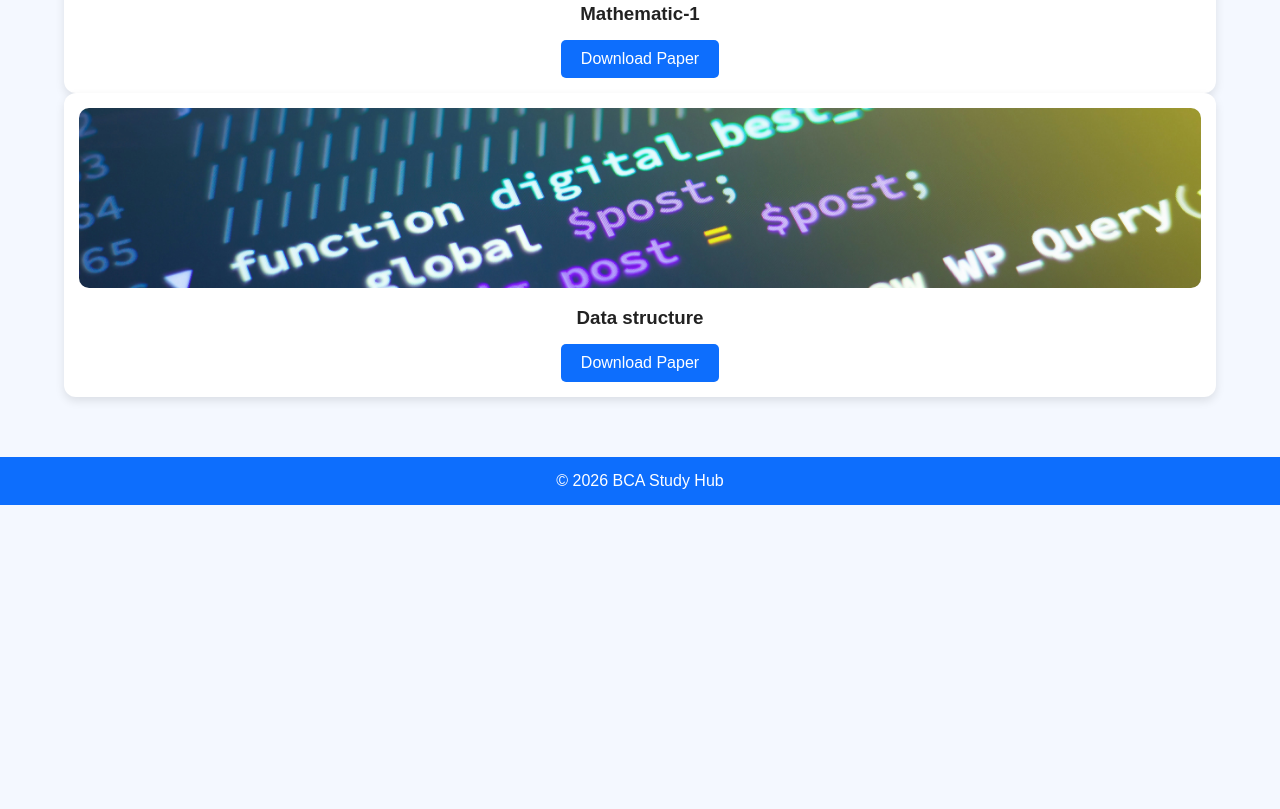
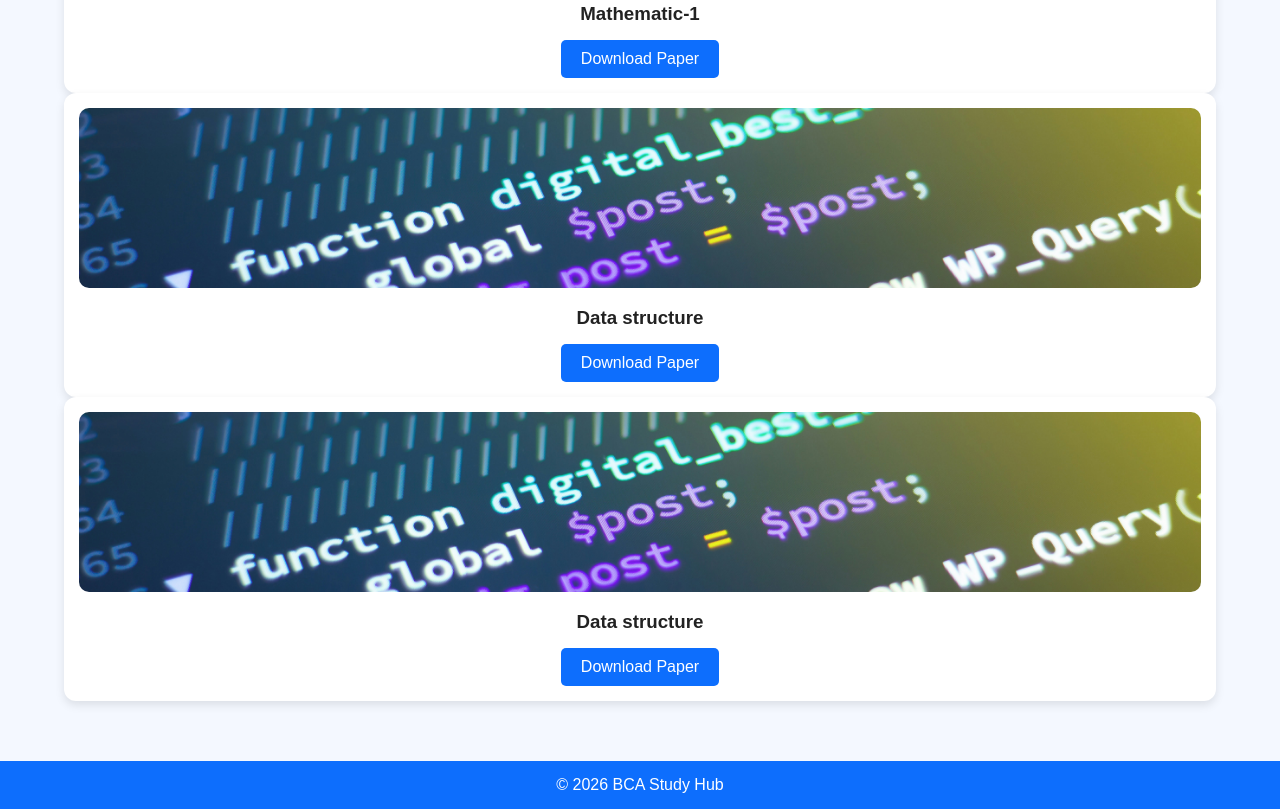
Before and after one commit to rj886751-design/student-hub, a plain HTML site: page index.html in a window 1280 px wide. Shown: the part 1493-2302 px from the top of the page. Before the commit the page ends 1998 px from the top, so only its background shows below. Drawn offline with Linux system fonts and the light colour scheme.

Commit message:
Add new card for Data Structure paper download

```diff
--- a/index.html
+++ b/index.html
@@ -104,6 +104,21 @@
             </a>
         </div>
 
+ <div class="card">
+            <img src="dt.jpg.jpg" alt="">
+            <h3>Data structure</h3>
+            <a href="BCA 1YEAR.pdf" download>
+                Download Paper
+            </a>
+        </div>
+
+
+
+
+
+
+
+
 
     </div>
 
```
